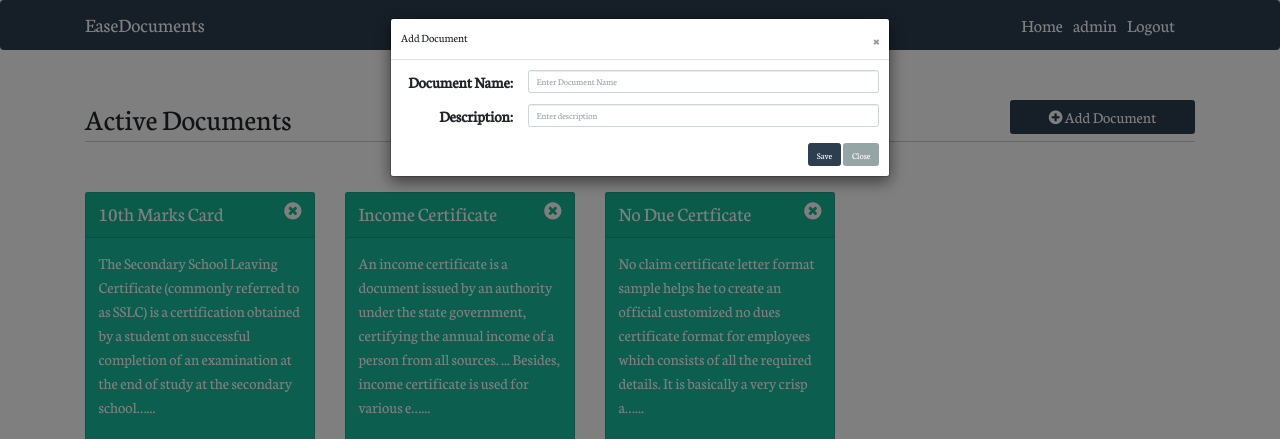
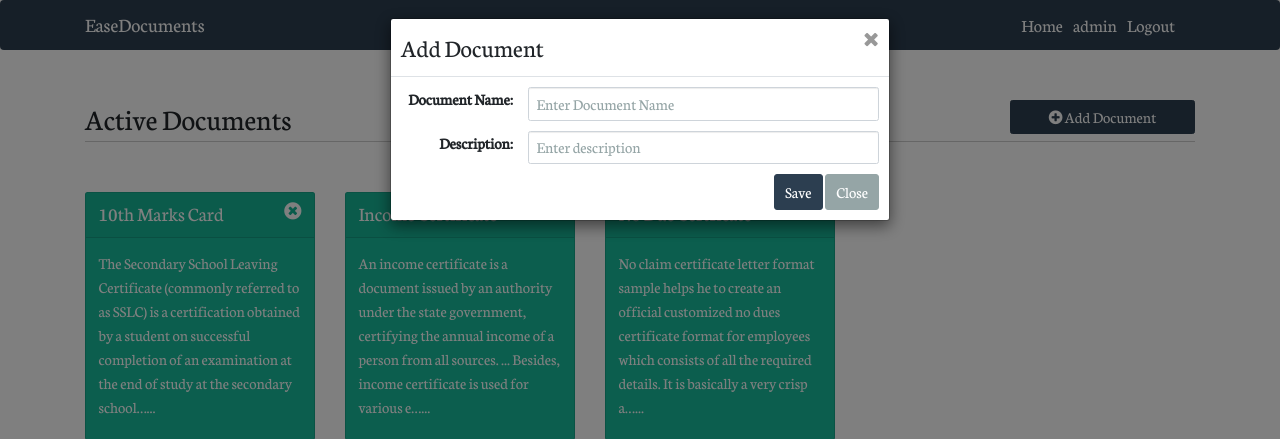
Before and after one commit to Sindhu-Vijayakumar/easedocuments, a Django app: page /manager/ in a window 1280 px wide, after a click on "Add Document". Shown: the top 439 px of the page. Run offline with Django 3.2, Linux system fonts and the light colour scheme; a user stored in the database is signed in; data comes from the database, SQL or seed files in the repository; both versions use the stored data as it was after the commit; data that the repository does not hold is empty; some libraries are stand-ins or nearby versions.

Commit message:
somehtmlchanges

```diff
--- a/documentmanage/templates/manager.html
+++ b/documentmanage/templates/manager.html
@@ -39,9 +39,9 @@
         <div class="modal-dialog" role="document">
             <div class="modal-content">
                 <div class="modal-header">
-                    <h5 class="modal-title">Add Document</h5>
+                    <h2 class="modal-title">Add Document</h2>
                     <button type="button" class="close" data-dismiss="modal" aria-label="Close">
-                    <span aria-hidden="true">&times;</span>
+                    <span aria-hidden="true"><i class="fa fa-times"></i></span>
                     </button>
                 </div>
                 <div class="modal-body">
@@ -50,18 +50,18 @@
                         <div class="form-group">
                             <label class="control-label col-sm-3" for="docname">Document Name:</label>
                             <div class="col-sm-9">
-                                <input type="text" class="form-control" id="docname" name="docname" placeholder="Enter Document Name" value="">
+                                <input type="text" class="form-control signinuser" id="docname" name="docname" placeholder="Enter Document Name" value="">
                             </div>
                         </div>
                         <div class="form-group">
                             <label class="control-label col-sm-3" for="description">Description:</label>
                             <div class="col-sm-9">
-                            <input type="text" class="form-control" id="description" name="description" placeholder="Enter description">
+                            <input type="text" class="form-control signinuser" id="description" name="description" placeholder="Enter description">
                             </div>
                         </div>
                         <div class="pull-right">
-                            <button type="submit" class="btn btn-primary">Save</button>
-                            <button type="button" class="btn btn-secondary" data-dismiss="modal">Close</button>
+                            <button type="submit" class="btn btn-primary signinuser btn-lg">Save</button>
+                            <button type="button" class="btn btn-secondary signinuser btn-lg" data-dismiss="modal">Close</button>
                         </div>
                     </form>
                 </div>
```
Also changed, not shown: db.sqlite3.
